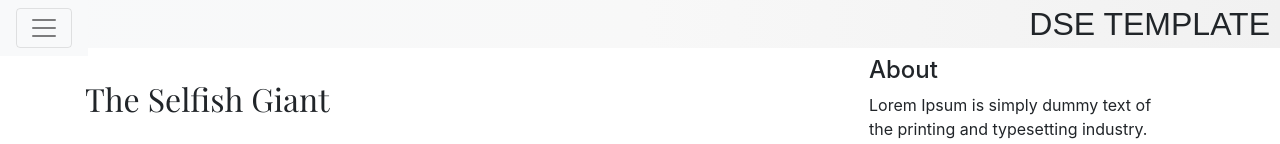
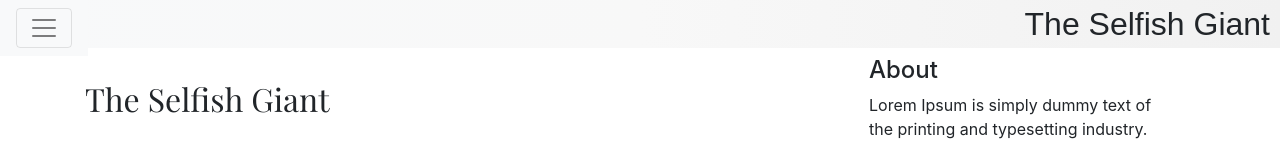
Before and after one commit to acrescini/acrescini.github.io, a plain HTML site: page index.html in a window 1280 px wide. Shown: the top 144 px of the page. Drawn offline with nearby package versions, Linux system fonts and the light colour scheme; a web font is replaced by a local one.

Commit message:
Update index.html

```diff
--- a/index.html
+++ b/index.html
@@ -25,7 +25,7 @@
       </div>
       <header class="navbar navbar-light bg-light fixed-top"><button class="navbar-toggler" type="button" data-toggle="offcanvas" data-target=".navmenu" data-canvas="body"><span class="navbar-toggler-icon"></span></button></header>
       <div class="container">
-         <div class="dse">DSE TEMPLATE</div>
+         <div class="dse">The Selfish Giant</div>
          <div class="row g-5">
             <div class="col-md-8" id="contenidotexto">
                <section id="selfish-giant">
```
